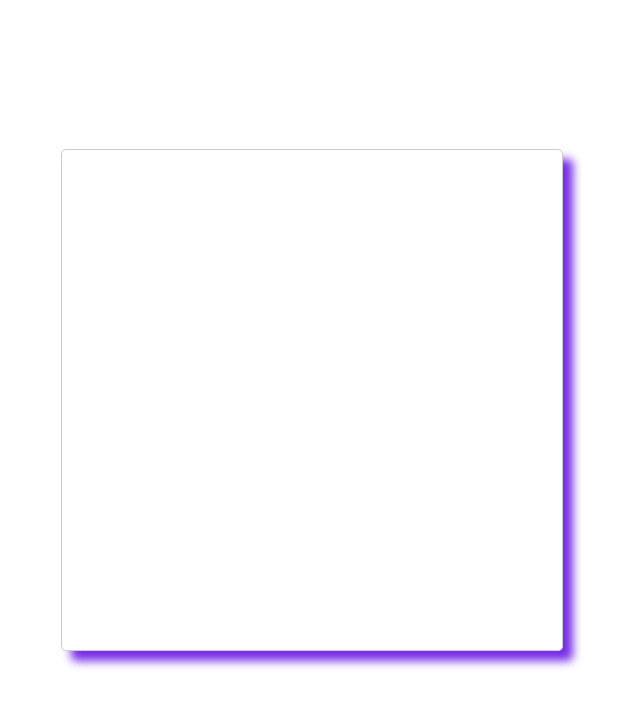
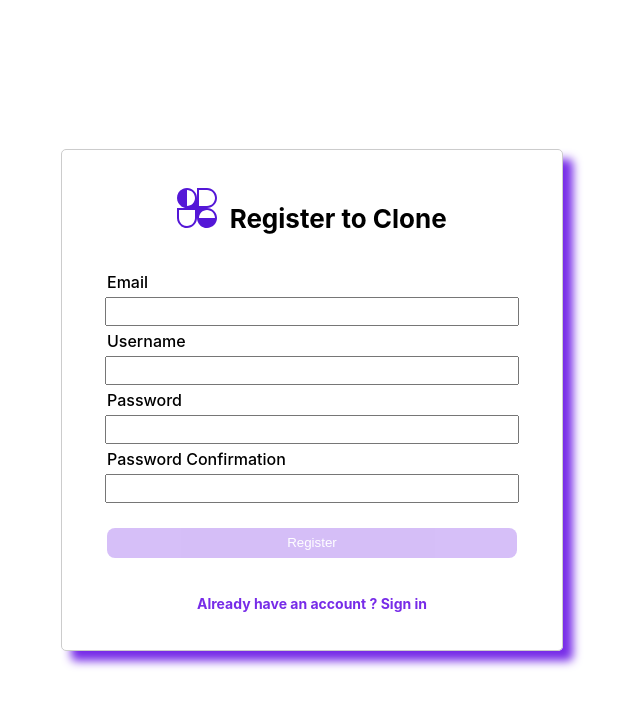
Before and after one commit to Open-Twitch/Twitch-Client, a React (Vite) app: page /auth in a window 1280 px wide. Both pictures are taken after a click on the element "Don't have an account ? Sign up". Shown: the top 706 px of the page, without its empty margins (328-968 px from the left). Built offline with nearby package versions, Linux system fonts and the light colour scheme.

Commit message:
register form

```diff
--- a/src/Auth/Register.tsx
+++ b/src/Auth/Register.tsx
@@ -1,7 +1,148 @@
+import { useState } from "react";
+import { AuthInput } from "./AuthInput";
+import { Logo } from "./Logo";
+import {
+  emailValidationMessage,
+  passwordConfValidationMessage,
+  passwordValidationMessage,
+  usernameValidationMessage,
+  validateEmail,
+  validatePassword,
+  validatePasswordConf,
+  validateUsername,
+} from "@/shared";
+
 export const Register = ({
   switchAuthHandler,
 }: {
   switchAuthHandler: () => void;
 }) => {
-  return <div className="register-container" onClick={switchAuthHandler}></div>;
+  const [formState, setFormState] = useState({
+    email: {
+      value: "",
+      isValid: false,
+      showError: false,
+    },
+    password: {
+      value: "",
+      isValid: false,
+      showError: false,
+    },
+    username: {
+      value: "",
+      isValid: false,
+      showError: false,
+    },
+    passwordConfirmation: {
+      value: "",
+      isValid: false,
+      showError: false,
+    },
+  });
+
+  const handleInputValueChange = (
+    value: string,
+    field: "email" | "password" | "username" | "passwordConfirmation"
+  ) => {
+    setFormState((prev) => ({
+      ...prev,
+      [field]: {
+        ...prev[field],
+        value: value,
+      },
+    }));
+  };
+
+  const handleInputValidationOnBlur = (
+    value: string,
+    field: "email" | "password" | "username" | "passwordConfirmation"
+  ) => {
+    let isValid = false;
+    switch (field) {
+      case "email":
+        isValid = validateEmail(value);
+        break;
+      case "password":
+        isValid = validatePassword(value);
+        break;
+      case "username":
+        isValid = validateUsername(value);
+        break;
+      case "passwordConfirmation":
+        isValid = validatePasswordConf(formState.password.value, value);
+        break;
+      default:
+        break;
+    }
+
+    setFormState((prev) => ({
+      ...prev,
+      [field]: {
+        ...prev[field],
+        isValid,
+        showError: !isValid,
+      },
+    }));
+  };
+
+  return (
+    <div className="register-container">
+      <Logo text="Register to Clone" />
+      <form className="auth-form">
+        <AuthInput
+          field={"email"}
+          label={"Email"}
+          value={formState.email.value}
+          onChangeHandler={handleInputValueChange}
+          type={"text"}
+          showErrorMessage={formState.email.showError}
+          validateMessage={emailValidationMessage}
+          onBlurHandler={handleInputValidationOnBlur}
+        />
+        <AuthInput
+          field={"username"}
+          label={"Username"}
+          value={formState.username.value}
+          onChangeHandler={handleInputValueChange}
+          type={"username"}
+          showErrorMessage={formState.username.showError}
+          validateMessage={usernameValidationMessage}
+          onBlurHandler={handleInputValidationOnBlur}
+        />
+        <AuthInput
+          field={"password"}
+          label={"Password"}
+          value={formState.password.value}
+          onChangeHandler={handleInputValueChange}
+          type={"password"}
+          showErrorMessage={formState.password.showError}
+          validateMessage={passwordValidationMessage}
+          onBlurHandler={handleInputValidationOnBlur}
+        />
+        <AuthInput
+          field={"passwordConfirmation"}
+          label={"Password Confirmation"}
+          value={formState.passwordConfirmation.value}
+          onChangeHandler={handleInputValueChange}
+          type={"passwordConfirmation"}
+          showErrorMessage={formState.passwordConfirmation.showError}
+          validateMessage={passwordConfValidationMessage}
+          onBlurHandler={handleInputValidationOnBlur}
+        />
+        <button
+          disabled={
+            !formState.password.isValid ||
+            !formState.email.isValid ||
+            !formState.username.isValid ||
+            formState.password.value !== formState.passwordConfirmation.value
+          }
+        >
+          Register
+        </button>
+      </form>
+      <span onClick={switchAuthHandler} className="auth-form-switch-label">
+        Already have an account ? Sign in
+      </span>
+    </div>
+  );
 };
```
